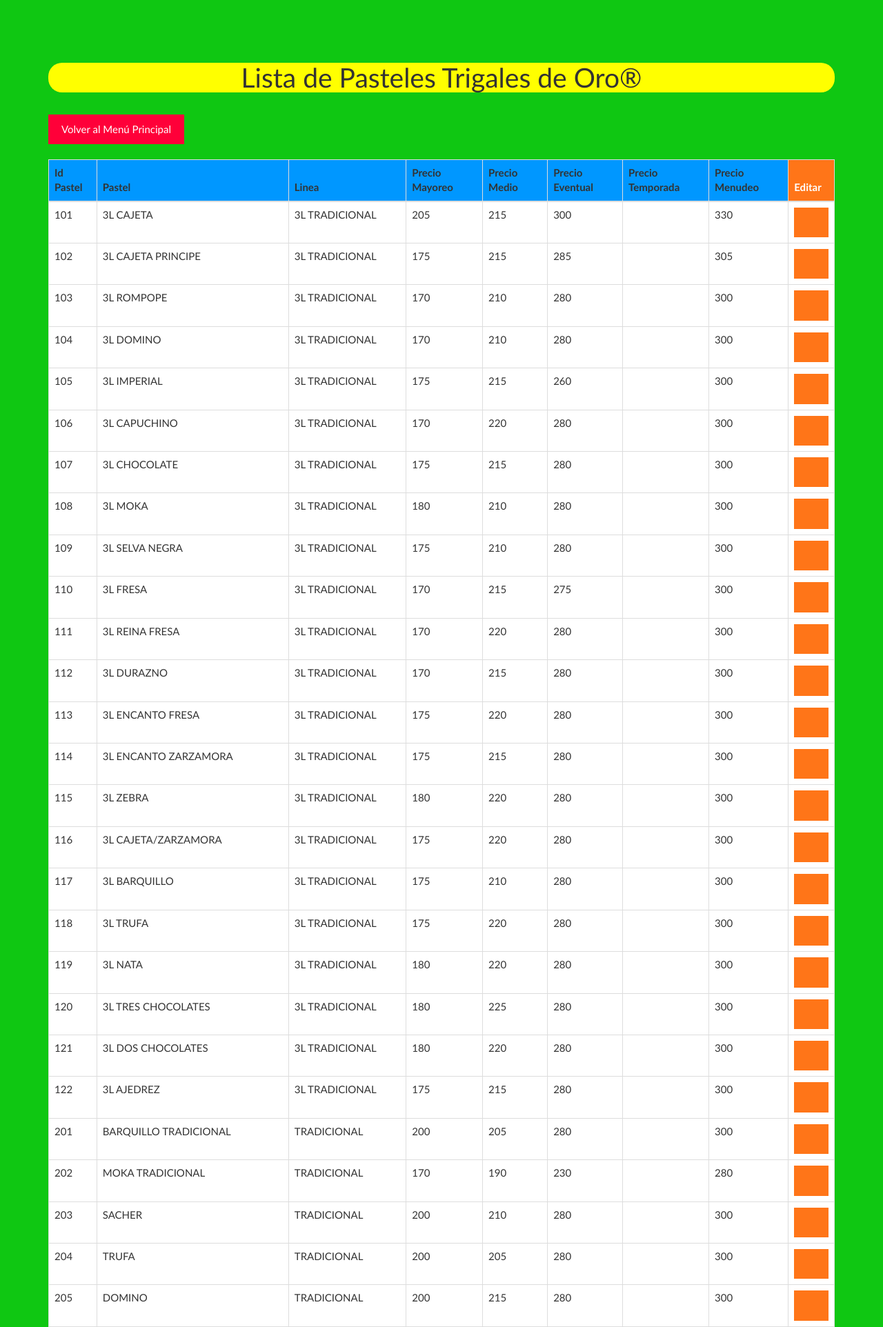
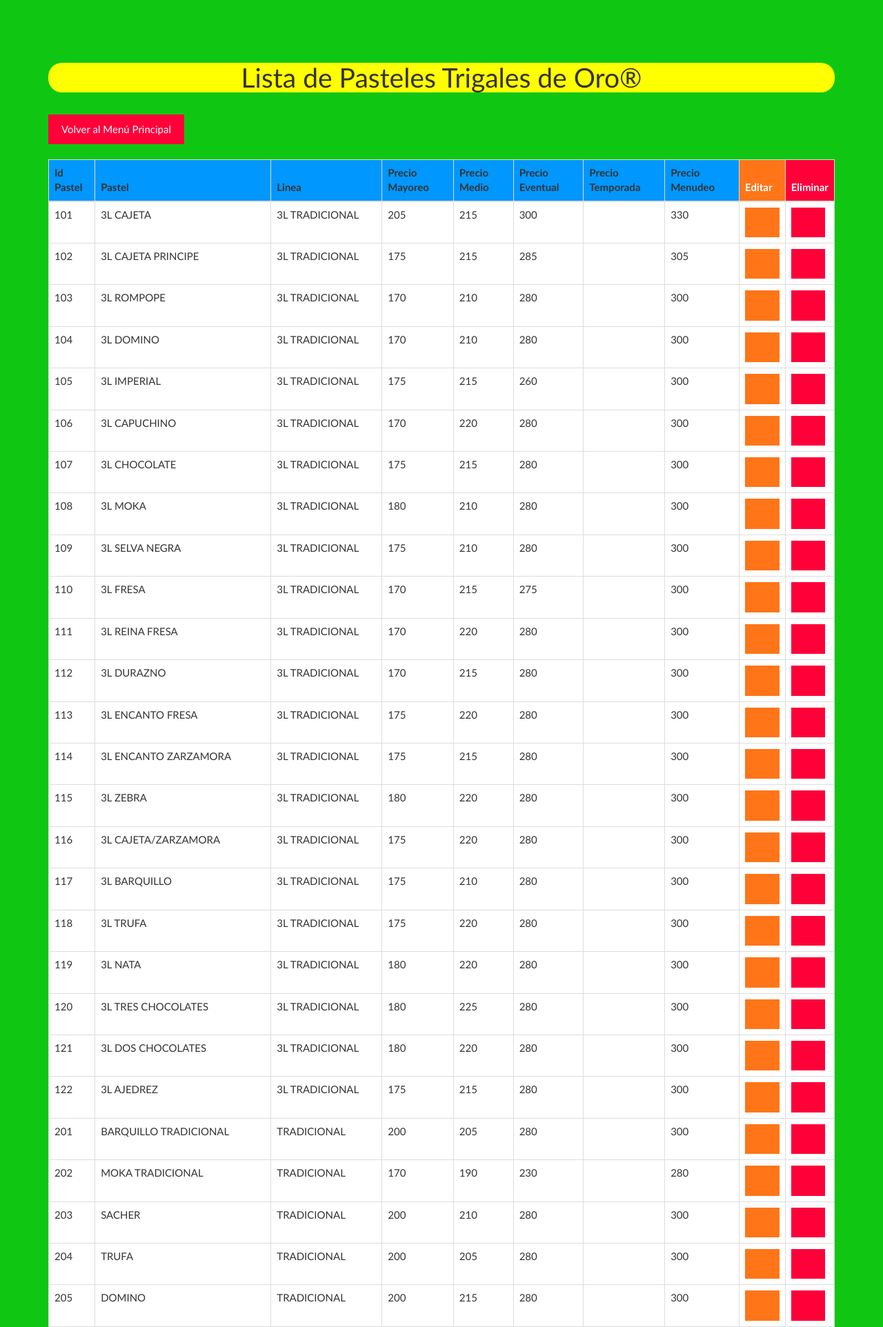
Before and after one commit to alkcode/Trigales, a PHP site: page /php/Pasteles/muestraPasteles.php in a window 1280 px wide. Shown: the top 1924 px of the page at 69% size. Run offline with PHP 8.4, Linux system fonts and the light colour scheme; a user stored in the database is signed in; data comes from the database, SQL or seed files in the repository; data that the repository does not hold is empty; some web fonts are replaced.

Commit message:
Borrado de clientes y pasteles

```diff
--- a/Pasteles/muestraPasteles.php
+++ b/Pasteles/muestraPasteles.php
@@ -59,7 +59,7 @@ a{
          window.onhashchange=function(){window.location.hash="no-back-button";}
     }
 </script>
-
+<?php include("../funciones/funciones.php"); ?>
 <?php
 $sentencia = $base_de_datos->query("SELECT * FROM pasteles");
 $pasteles= $sentencia->fetchAll(PDO::FETCH_OBJ);
@@ -88,6 +88,7 @@ $pasteles= $sentencia->fetchAll(PDO::FETCH_OBJ);
           <th>Precio Menudeo</th>
 
           <th class="warning">Editar</th>
+          <th class="danger">Eliminar</th>
         </tr>
       </thead>
       <tbody>
@@ -103,7 +104,7 @@ $pasteles= $sentencia->fetchAll(PDO::FETCH_OBJ);
           <td><?php echo $datos->p_menudeo; ?></td>
 
           <td><a class="btn btn-warning" href="<?php echo "editarPastel.php?id=" . $datos->id_producto?>"><i class="fa fa-trash"></i></a></td>
-
+          <td><a class="btn btn-danger" onclick="borrarPastel(<?php echo $datos->id_producto; ?>)"><i class="fa fa-trash"></i></a></td>
   <?php } ?>
         </tbody>
 	</table>
--- a/funciones/funciones.php
+++ b/funciones/funciones.php
@@ -27,6 +27,21 @@ function myFunction2() {
 
   }
   document.getElementById("demo").innerHTML = txt;
+}
+
+// Borrar Clientes
+function borrarClientes(idCliente){
+    if(confirm("¿Seguro que quiere eliminar a este usuario?")){
+        //href="<?php //echo "eliminar.php?id=" . $datos->id_nombre?>"
+        window.location=("eliminar.php?id="+ idCliente);
+    }
+}
+
+function borrarPastel(idPastel){
+    if(confirm("Seguro que quieres eliminar el siguiente pastel?")){
+        window.location=("eliminar.php?id="+ idPastel);
+    }
+
 }
 
 
```
Also changed, not shown: Clientes/eliminar.php (+9 -6 lines), Clientes/muestraClientes.php (+14 -1 lines), Pasteles/eliminar.php (added, +12 -0 lines).
